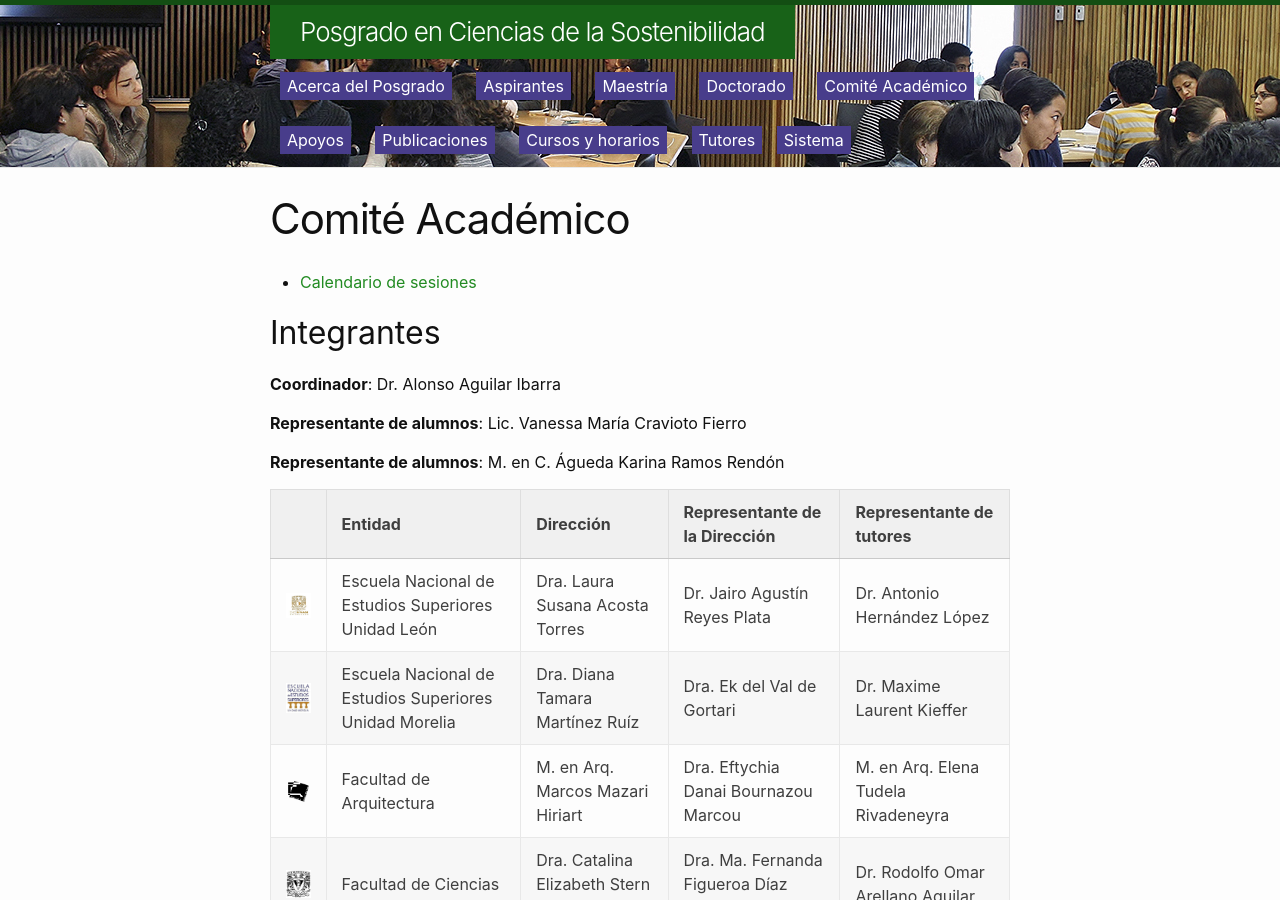
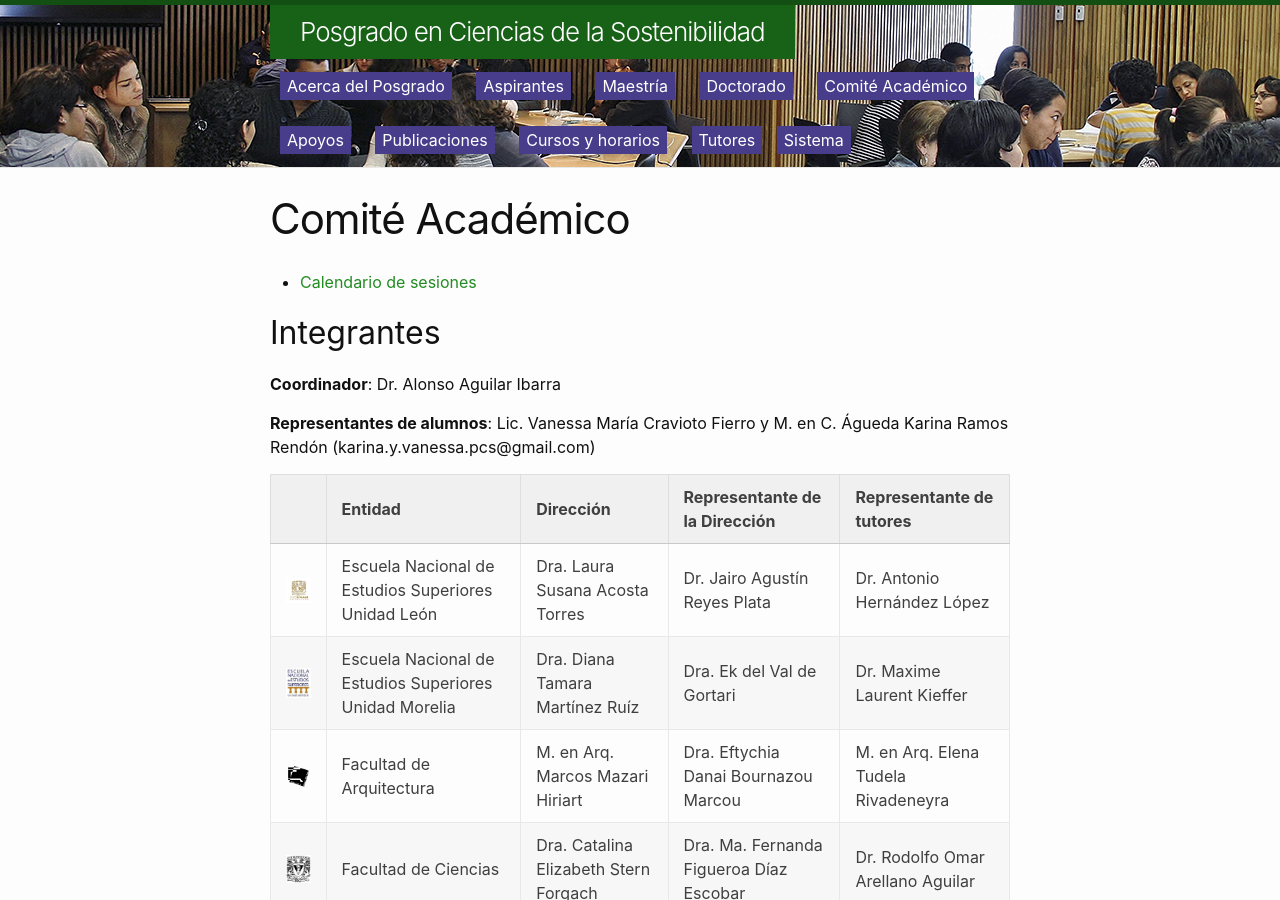
Before and after one commit to pcs-unam/pcs-unam.github.io, a Jekyll site: the page built from 05_comite.md, in a window 1280 px wide and 900 px high. Built offline with Jekyll 4.4.1, drawn with Linux system fonts in a browser that asks for light colours.

Commit message:
Se agregó el correo electrónico de las representantes de alumnos en el Comité

```diff
--- a/05_comite.md
+++ b/05_comite.md
@@ -15,9 +15,7 @@ menu: true
 
 **Coordinador**: Dr. Alonso Aguilar Ibarra
 
-**Representante de alumnos**: Lic. Vanessa María Cravioto Fierro
-
-**Representante de alumnos**: M. en C. Águeda Karina Ramos Rendón
+**Representantes de alumnos**: Lic. Vanessa María Cravioto Fierro y M. en C. Águeda Karina Ramos Rendón (karina.y.vanessa.pcs@gmail.com)
 
 |------------------------------------------------+|+-------------------------------------------------------------------------------------|--------------------------------------|---------------------------------------|-------------------------------|
 |                                                 |Entidad                                                                               |Dirección                       		| Representante de la Dirección         | Representante de tutores      |
```
